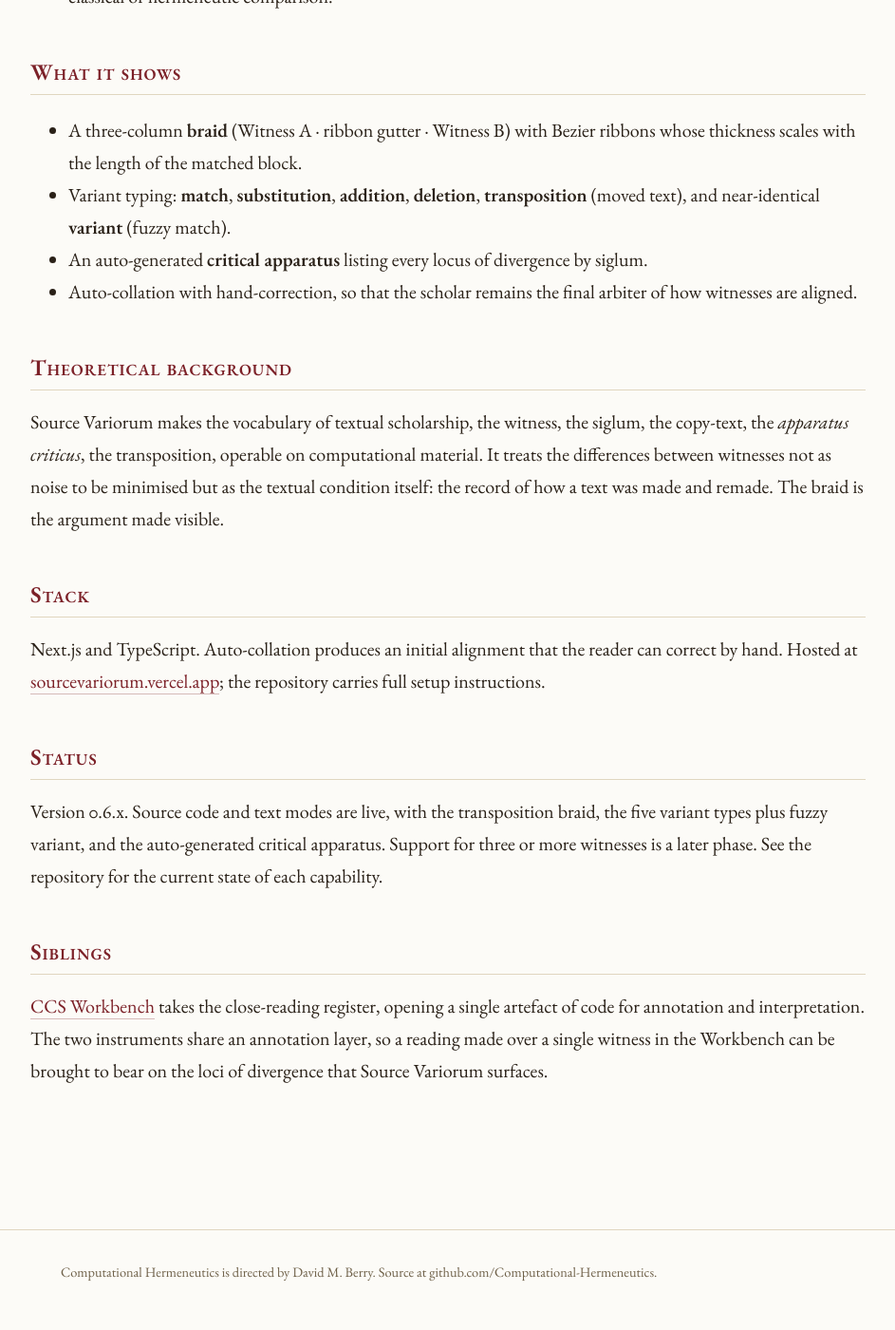
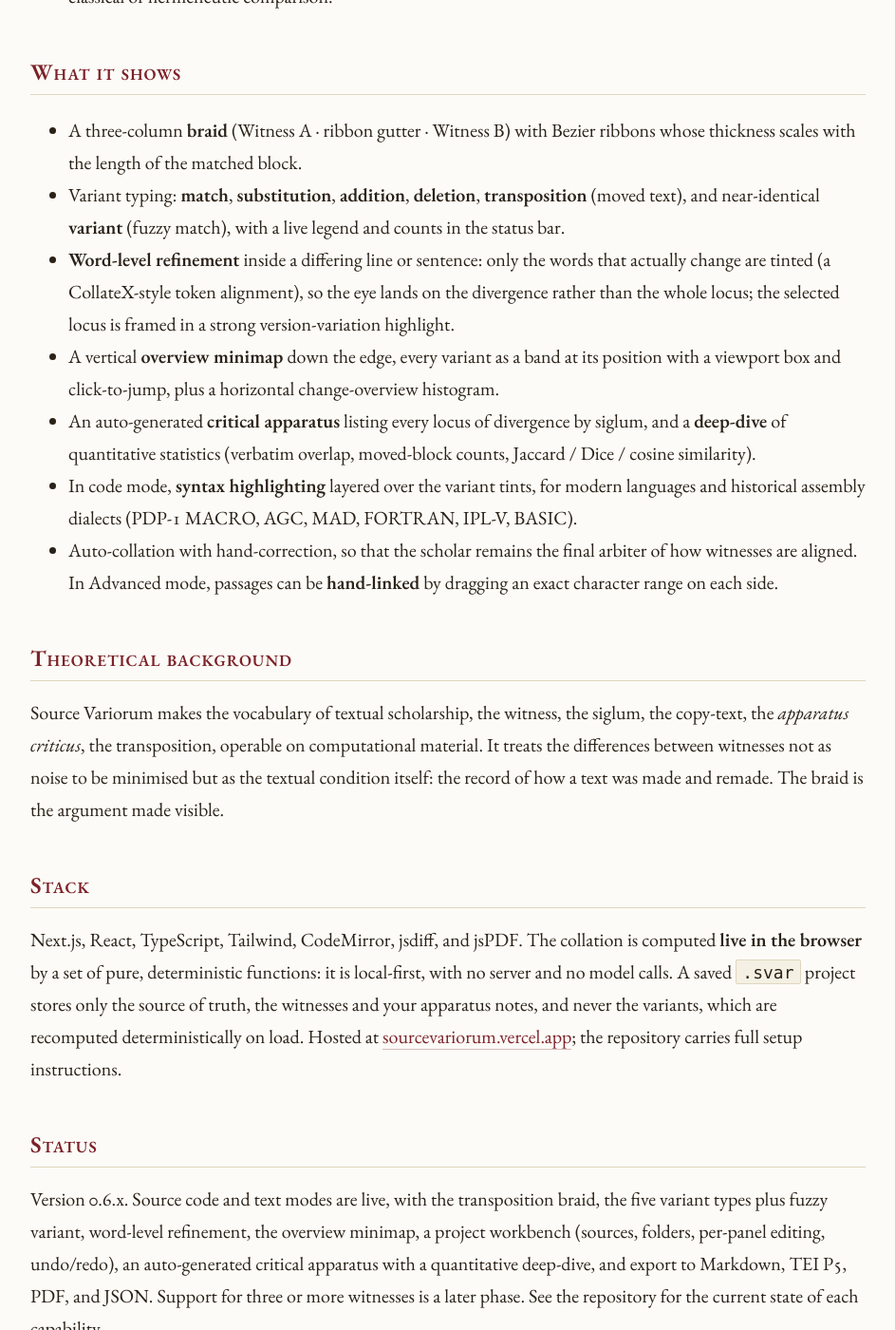
Before and after one commit to Computational-Hermeneutics/Computational-Hermeneutics.github.io, a Jekyll site: the page built from tools/source-variorum.md, in a window 1280 px wide and 1400 px high, scrolled down 973 px. Shown: the whole window at 95% size, without its empty margins (168-1111 px from the left). Built offline with Jekyll 4.4.1, drawn with Linux system fonts in a browser that asks for light colours; some of the changed text lies outside the part shown.

Commit message:
Refresh Source Variorum deep-dive for the matured 0.6 line
Reflect capabilities added since the page was written: word-level token
refinement, overview minimap, project workbench, quantitative deep-dive, and
export to Markdown / TEI P5 / PDF / JSON. Correct the stack and note the
local-first deterministic in-browser collation engine. Version band 0.6.x
unchanged (now 0.6.8).

```diff
--- a/tools/source-variorum.md
+++ b/tools/source-variorum.md
@@ -30,9 +30,12 @@ Versions of a text, whether commits of source code or witnesses of a poem, diffe
 ## What it shows
 
 - A three-column **braid** (Witness A · ribbon gutter · Witness B) with Bezier ribbons whose thickness scales with the length of the matched block.
-- Variant typing: **match**, **substitution**, **addition**, **deletion**, **transposition** (moved text), and near-identical **variant** (fuzzy match).
-- An auto-generated **critical apparatus** listing every locus of divergence by siglum.
-- Auto-collation with hand-correction, so that the scholar remains the final arbiter of how witnesses are aligned.
+- Variant typing: **match**, **substitution**, **addition**, **deletion**, **transposition** (moved text), and near-identical **variant** (fuzzy match), with a live legend and counts in the status bar.
+- **Word-level refinement** inside a differing line or sentence: only the words that actually change are tinted (a CollateX-style token alignment), so the eye lands on the divergence rather than the whole locus; the selected locus is framed in a strong version-variation highlight.
+- A vertical **overview minimap** down the edge, every variant as a band at its position with a viewport box and click-to-jump, plus a horizontal change-overview histogram.
+- An auto-generated **critical apparatus** listing every locus of divergence by siglum, and a **deep-dive** of quantitative statistics (verbatim overlap, moved-block counts, Jaccard / Dice / cosine similarity).
+- In code mode, **syntax highlighting** layered over the variant tints, for modern languages and historical assembly dialects (PDP-1 MACRO, AGC, MAD, FORTRAN, IPL-V, BASIC).
+- Auto-collation with hand-correction, so that the scholar remains the final arbiter of how witnesses are aligned. In Advanced mode, passages can be **hand-linked** by dragging an exact character range on each side.
 
 ## Theoretical background
 
@@ -40,11 +43,11 @@ Source Variorum makes the vocabulary of textual scholarship, the witness, the si
 
 ## Stack
 
-Next.js and TypeScript. Auto-collation produces an initial alignment that the reader can correct by hand. Hosted at [sourcevariorum.vercel.app](https://sourcevariorum.vercel.app); the repository carries full setup instructions.
+Next.js, React, TypeScript, Tailwind, CodeMirror, jsdiff, and jsPDF. The collation is computed **live in the browser** by a set of pure, deterministic functions: it is local-first, with no server and no model calls. A saved `.svar` project stores only the source of truth, the witnesses and your apparatus notes, and never the variants, which are recomputed deterministically on load. Hosted at [sourcevariorum.vercel.app](https://sourcevariorum.vercel.app); the repository carries full setup instructions.
 
 ## Status
 
-Version 0.6.x. Source code and text modes are live, with the transposition braid, the five variant types plus fuzzy variant, and the auto-generated critical apparatus. Support for three or more witnesses is a later phase. See the repository for the current state of each capability.
+Version 0.6.x. Source code and text modes are live, with the transposition braid, the five variant types plus fuzzy variant, word-level refinement, the overview minimap, a project workbench (sources, folders, per-panel editing, undo/redo), an auto-generated critical apparatus with a quantitative deep-dive, and export to Markdown, TEI P5, PDF, and JSON. Support for three or more witnesses is a later phase. See the repository for the current state of each capability.
 
 ## Siblings
 
```
